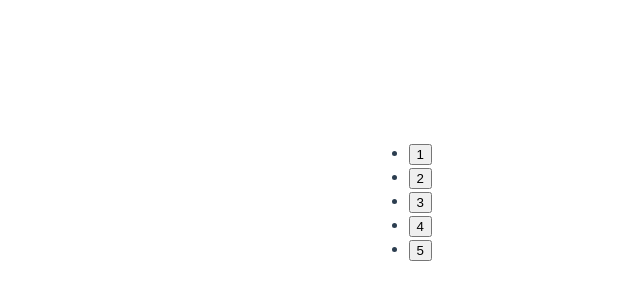
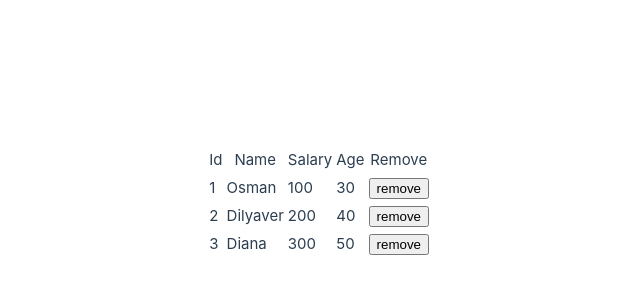
Before and after one commit to 0mistakes/VUE, a Vue app: page / in a window 1280 px wide. Shown: the part 198-498 px from the top of the page, without its empty margins (208-848 px from the left). Built offline with nearby package versions, Linux system fonts and the light colour scheme.

Commit message:
55 quest

```diff
--- a/src/App.vue
+++ b/src/App.vue
@@ -2,29 +2,26 @@
 export default {
     data() {
 	return {
-    isValid: true,
-    isDisabled: true,
-    text: 'Initial value',
-		name: 'Pudge',
-		surn: ' ',
-		href: 'page.html',
-    cost: 10,
-    amount: 5,
-    dayWeek: "Task 1",
-    value: ["1", "2", "3", "4", "5"],
-    isDisabled: false,
-      dayWeekOptions: [
-        "Monday",
-        "Tuesday",
-        "Wednesday",
-        "Thursday",
-        "Friday",
-        "Saturday",
-        "Sunday",
+    customers: [
+        {
+          id: 1,
+          name: "Osman",
+          value: 100,
+          age: 30,
+        },
+        {
+          id: 2,
+          name: "Dilyaver",
+          value: 200,
+          age: 40,
+        },
+        {
+          id: 3,
+          name: "Diana",
+          value: 300,
+          age: 50,
+        },
       ],
-      var_1: "Task 1",
-      newItem: "",
-      items: ["a", "b", "c", "d", "e"],
     };
   },
   computed: {
@@ -34,18 +31,31 @@ export default {
     },
 
   methods: {
-    removeItem: function (index) {
-      this.value.splice(index, 1);
+    removeItem: function (id) {
+      this.customers = this.customers.filter((customer) => {
+        return customer.id !== id;
+      });
     },
   }
 };
 </script>
 <template>
-   <ul>
-    <li v-for="(item, index) in value" :key="index">
-      <button class="button" @click="removeItem(index)">{{ item }}</button>
-    </li>
-  </ul>
+   <table>
+    <tr>
+      <th>Id</th>
+      <th>Name</th>
+      <th>Salary</th>
+      <th>Age</th>
+      <th>Remove</th>
+    </tr>
+    <tr v-for="customer in customers">
+      <td>{{ customer.id }}</td>
+      <td>{{ customer.name }}</td>
+      <td>{{ customer.value }}</td>
+      <td>{{ customer.age }}</td>
+      <td><button class="button" @click="removeItem(customer.id)">remove</button></td>
+    </tr>
+  </table>
 </template>
 <style >
 .active {
```
